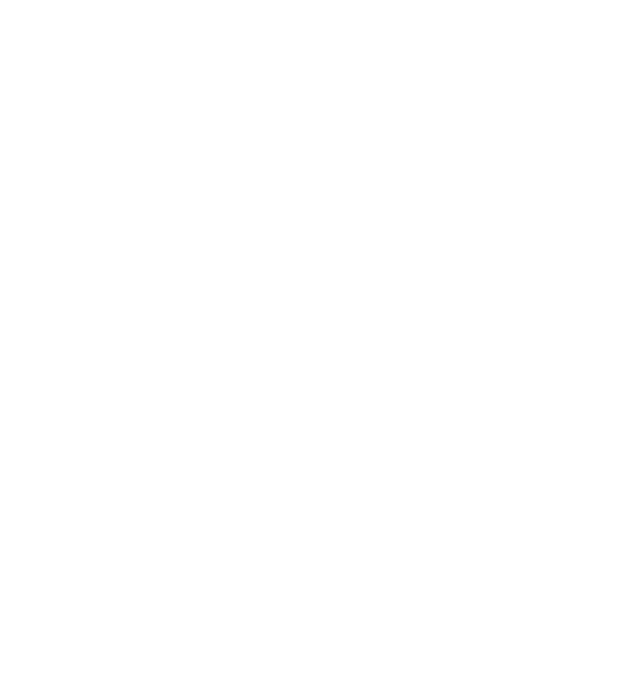
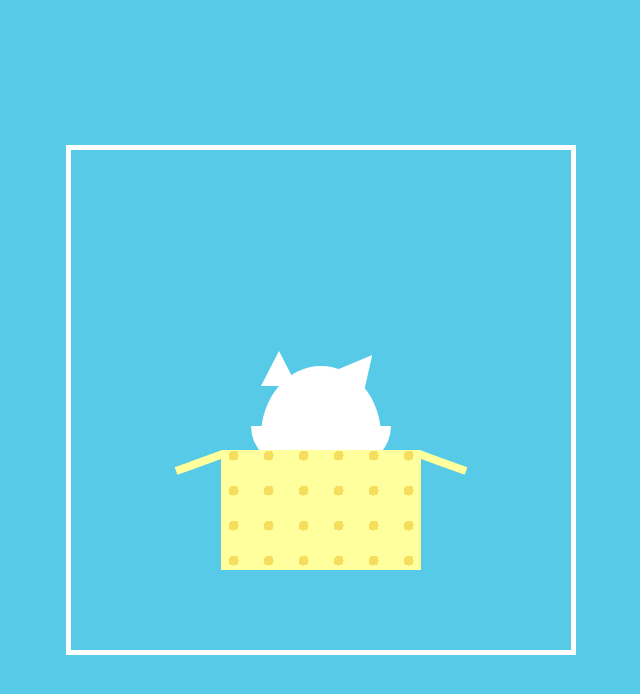
Before and after one commit to SilviaKocianova/this-is-a-surprise, a plain HTML site: page index.html in a window 1280 px wide. Shown: the whole page, without its empty margins (319-959 px from the left). Drawn offline with Linux system fonts and the light colour scheme.

Commit message:
ears, eyes, box done

```diff
--- a/index.html
+++ b/index.html
@@ -4,8 +4,27 @@
     <meta charset="UTF-8">
     <meta name="viewport" content="width=device-width, initial-scale=1.0">
     <title>ahojda</title>
+    <link rel="stylesheet" href="styles.css">
 </head>
 <body>
-    <div class="container"></div>
+    <div class="container">
+        <div class="box">
+            <div class="b1"></div>
+            <div class="b2"></div>
+            <div class="cat">
+                <div class="face">
+                    <div class="lower"></div>
+                    <div class="ear-l"></div>
+                    <div class="ear-r"></div>
+                    <div class="eye-l">
+                        <div class="eye"></div>
+                    </div>
+                    <div class="eye-r">
+                        <div class="eye"></div>
+                    </div>
+                </div>
+            </div>
+        </div>
+    </div>
 </body>
 </html>
--- a/styles.css
+++ b/styles.css
@@ -1,5 +1,5 @@
 body {
-    background-color: #57e7ab;
+    background-color: #57cae7;
     padding: 0;
     margin: 0;
 }
@@ -12,5 +12,83 @@ body {
     top: 0;
     bottom: 0;
     left: 0;
+    right: 0;
     margin: auto;
 }
+
+
+.box {
+    height: 120px;
+    width: 200px;
+    position: relative;
+    background-color: #ffff9d;
+    top: 300px;
+    left: 150px;
+    background-image: radial-gradient(#f7dd5e 5px, transparent 5px);
+    background-size: 35px 35px;
+    background-position: -5px -12px;
+}
+
+.b1, .b2 {
+    background-color: #ffff9d;
+    height: 8px;
+    width: 50px;
+    position: relative;
+}
+
+.b1 {
+    right: 48px;
+    transform: rotate(-20deg);
+    transform-origin: right;
+}
+
+.b2 {
+    left: 198px;
+    bottom: 8px;
+    transform-origin: left;
+    transform: rotate(20deg)
+}
+
+.cat {
+    position: relative;
+    bottom: 100px;
+    left: 40px;
+    z-index: -1;
+}
+
+.face {
+    height: 140px;
+    width: 120px;
+    background-color: #fff;
+    border-radius: 50%;
+}
+
+.lower {
+    height: 40px;
+    background-color: #fff;
+    width: 140px;
+    border-radius: 0 0 140px 140px;
+    position: relative;
+    top: 60px;
+    right: 10px;
+}
+
+.ear-l, .ear-r {
+    height: 0;
+    width: 0;
+    border-bottom: 35px solid white;
+    border-left: 18px solid transparent;
+    border-right: 18px solid transparent;
+    position: relative;
+}
+
+.ear-l {
+    bottom: 55px;
+    transform: rotate (-40deg);
+}
+
+.ear-r {
+    bottom: 90px;
+    left: 82px;
+    transform: rotate(40deg);
+}
```
